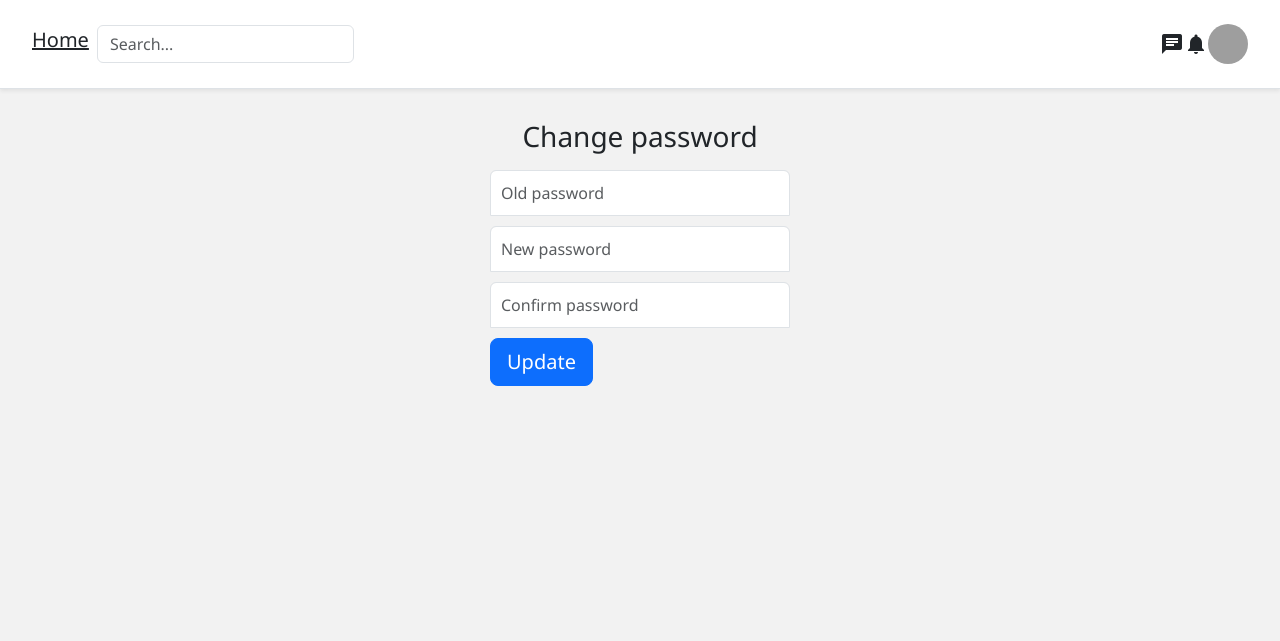
After one commit to lylelllll/webchat_v1, a Django app: page /password_change/ in a window 1280 px wide. The commit adds this page. Shown: the top 641 px of the page. Run offline with Django 3.2, Linux system fonts and the light colour scheme; the visitor is signed in with stand-in values (Sample User, id 1); some libraries are stand-ins or nearby versions; grey boxes are pictures that could not be loaded.

Commit message:
Reset Password

```diff
--- a/account/templates/account/login.html
+++ b/account/templates/account/login.html
@@ -57,7 +57,7 @@
 				</form>
 
 				<div class="d-flex flex-column my-4">
-					<a class="m-auto" href="#">Reset password</a>
+					<a class="m-auto" href="{% url 'password_reset' %}">Reset password</a>
 				</div>
 		  </div>
 		</div>
--- /dev/null
+++ b/templates/password_reset/password_change.html
@@ -0,0 +1,51 @@
+{% extends 'base.html' %}
+
+{% block content %}
+<style type="text/css">
+  .form-signin {
+    width: 100%;
+    max-width: 330px;
+    padding: 15px;
+    margin: auto;
+  }
+  .form-signin .checkbox {
+    font-weight: 400;
+  }
+  .form-signin .form-control {
+    position: relative;
+    box-sizing: border-box;
+    height: auto;
+    padding: 10px;
+    font-size: 16px;
+  }
+  .form-signin .form-control:focus {
+    z-index: 2;
+  }
+  .form-signin input[type="password"] {
+    margin-bottom: 10px;
+    border-bottom-right-radius: 0;
+    border-bottom-left-radius: 0;
+  }
+  .h3{
+    text-align: center;
+  }
+</style>
+
+
+<form id="id_password_change_form" method="POST" class="form-signin">{% csrf_token %}
+  <h1 class="h3 mb-3 font-weight-normal">Change password</h1>
+    <input name="old_password" class="form-control" placeholder="Old password" type="password" id="id_old_password" required="true">
+    <input name="new_password1" class="form-control" placeholder="New password" type="password" id="id_new_password1" required="true">
+    <input name="new_password2" class="form-control" placeholder="Confirm password" type="password" id="id_new_password2" required="true">
+
+    {% for field in form %}
+      {% for error in field.errors %}
+        <p style="color: red">{{ error }}</p>
+      {% endfor %}
+    {% endfor %}
+
+  <button id="id_submit_btn" class="btn btn-lg btn-primary btn-block" type="submit">Update</button>
+</form>
+
+
+{% endblock %}
--- /dev/null
+++ b/templates/password_reset/password_reset_subject.txt
@@ -0,0 +1 @@
+Open-Chat password reset
--- a/web_chat/settings.py
+++ b/web_chat/settings.py
@@ -24,6 +24,11 @@ SECRET_KEY = 'django-insecure-+0_)eje!q*&f+7y@q$)prk)k()k!8wkse8$cs+e$!wx78l13ky
 
 # SECURITY WARNING: don't run with debug turned on in production!
 DEBUG = True
+
+
+if DEBUG:
+    EMAIL_BACKEND = 'django.core.mail.backends.console.EmailBackend' # 重置密码时不发邮件
+
 
 ALLOWED_HOSTS = ["114.115.156.249"]
 
--- a/web_chat/urls.py
+++ b/web_chat/urls.py
@@ -17,6 +17,7 @@ from django.contrib import admin
 from django.urls import path
 from django.conf import settings
 from django.conf.urls.static import static
+from django.contrib.auth import views as auth_views
 
 from personal.views import (
     home_screen_view
@@ -34,6 +35,25 @@ urlpatterns = [
     path('login/', login_view, name="login"),
     path('logout/', logout_view, name="logout"),
     path('register/', register_view, name="register"),
+
+    # Password reset links (ref: https://github.com/django/django/blob/master/django/contrib/auth/views.py)
+    path('password_change/done/',
+         auth_views.PasswordChangeDoneView.as_view(template_name='password_reset/password_change_done.html'),
+         name='password_change_done'),
+
+    path('password_change/', auth_views.PasswordChangeView.as_view(template_name='password_reset/password_change.html'),
+         name='password_change'),
+
+    path('password_reset/done/',
+         auth_views.PasswordResetCompleteView.as_view(template_name='password_reset/password_reset_done.html'),
+         name='password_reset_done'),
+
+    path('reset/<uidb64>/<token>/', auth_views.PasswordResetConfirmView.as_view(), name='password_reset_confirm'),
+    path('password_reset/', auth_views.PasswordResetView.as_view(), name='password_reset'),
+
+    path('reset/done/',
+         auth_views.PasswordResetCompleteView.as_view(template_name='password_reset/password_reset_complete.html'),
+         name='password_reset_complete'),
 ]
 
 if settings.DEBUG:
```
Also changed, not shown: templates/password_reset/password_change_done.html (added, +11 -0 lines), templates/password_reset/password_reset_complete.html (added, +12 -0 lines), templates/password_reset/password_reset_done.html (added, +20 -0 lines), templates/password_reset/password_reset_email.html (added, +12 -0 lines), templates/password_reset/password_reset_form.html (added, +45 -0 lines).
